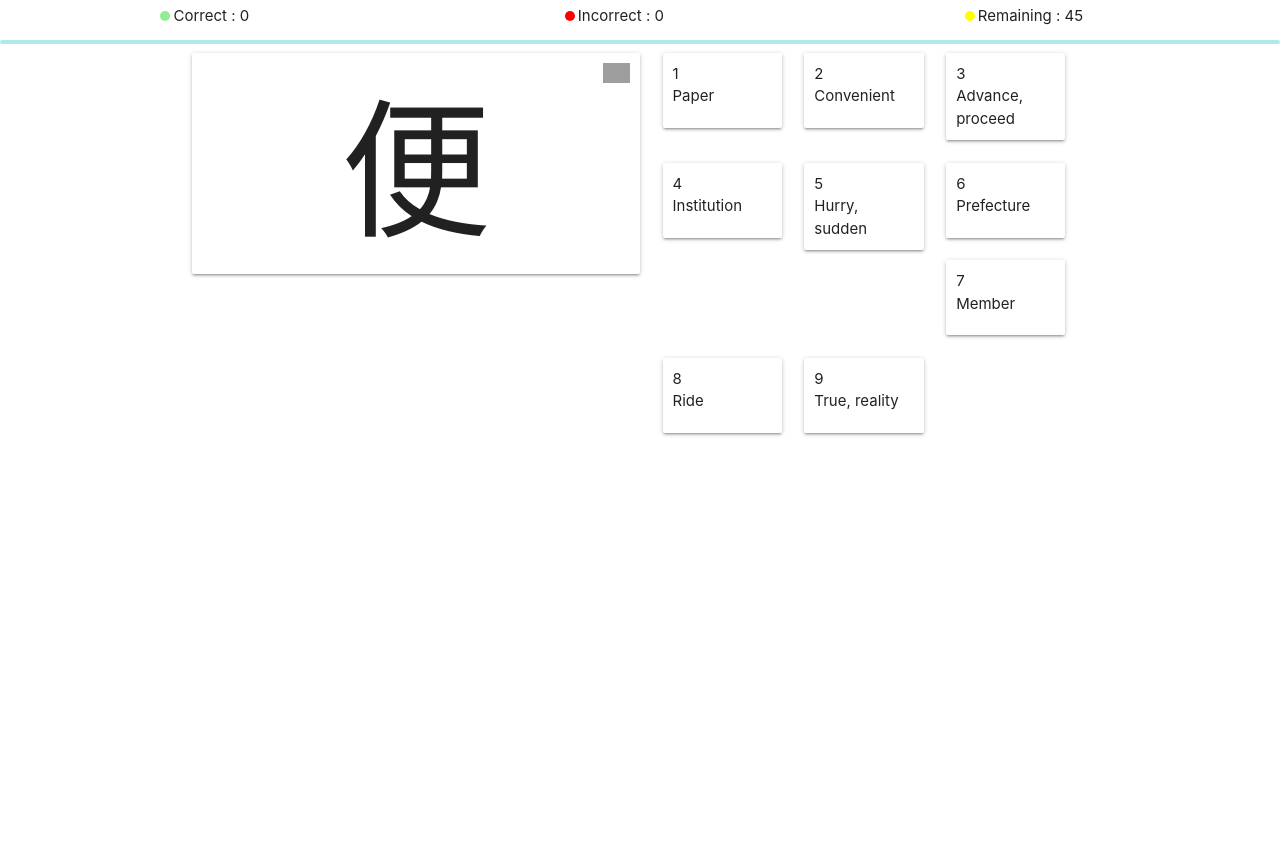
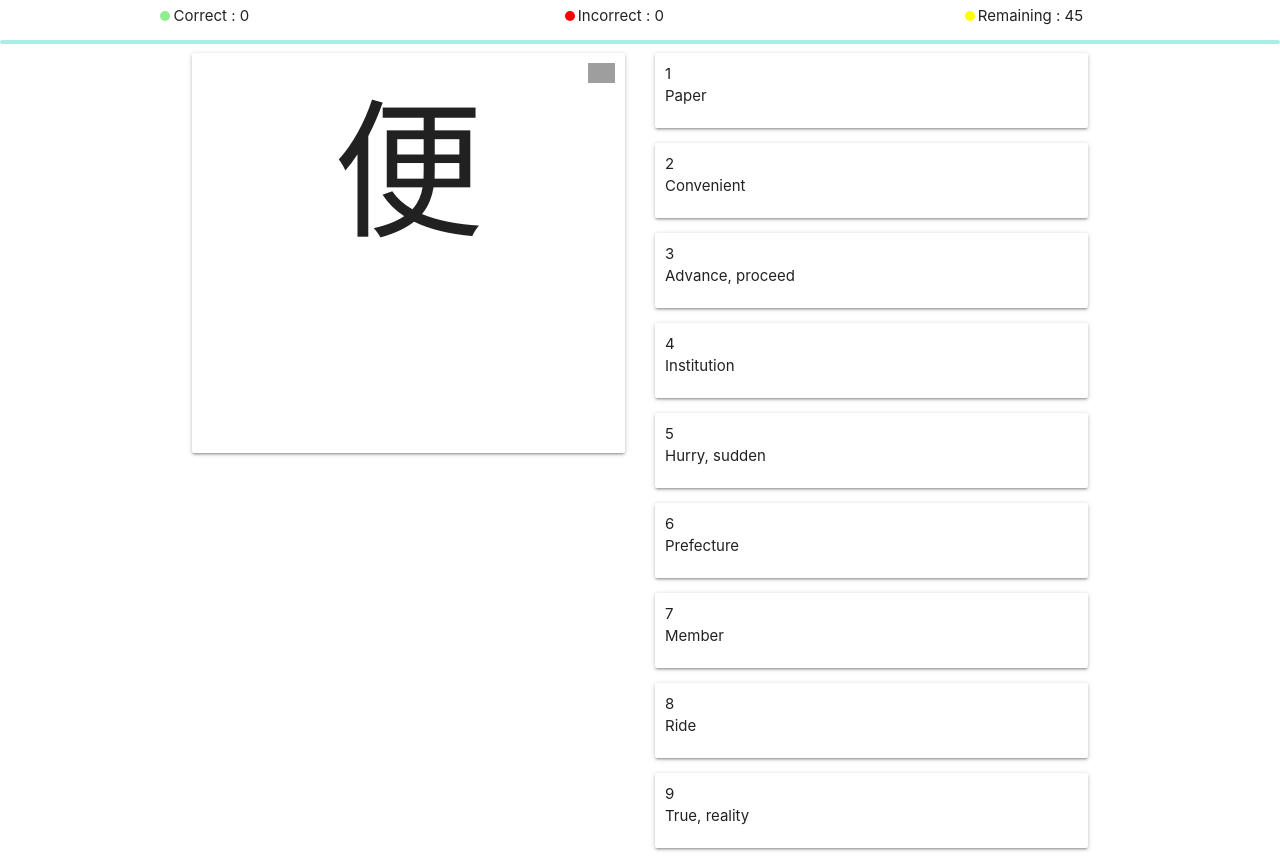
Before and after one commit to vlw0052/study-kanji, a React (Create React App) app: page / in a window 1280 px wide. Before the commit the page ends 800 px from the top, so only its background shows below. Built offline with nearby package versions, Linux system fonts and the light colour scheme; grey boxes are pictures that could not be loaded.

Commit message:
Added styles and formatted code

```diff
--- a/src/App.css
+++ b/src/App.css
@@ -18,10 +18,15 @@
   color: green;
 }
 
+.testing-section {
+  display: grid;
+  grid-template-columns: repeat(2, 1fr);
+  gap: 30px;
+}
+
 .main-card.card {
   position: relative;
   max-height: 50vh;
-  height: 50%;
 }
 
 .main-card:not(.answered) h2 {
@@ -29,7 +34,7 @@
   font-size: 10rem;
 }
 
-.row .col .mini-card {
+.mini-card {
   min-height: 75px;
   padding: 10px;
 }
--- a/src/App.js
+++ b/src/App.js
@@ -1,85 +1,81 @@
-import React, { useReducer, useEffect } from 'react';
+import React, { useState, useReducer, useEffect } from 'react';
 import './App.css';
-import data from './cards/data.json'
+import io from 'socket.io-client';
+import data from './cards/data.json';
 import MainCard from './cards/MainCard';
 import { createNewStartDeck, chooseRandomCard, getPercentage, moveCardTo, getNewAnswerCards } from './func';
 import MiniCards from './cards/MiniCards';
 import { ProgressBar } from './ProgressBar';
 import { Progress } from './Progress';
-import { deckReducer, initialState } from './deckReducer'
+import { deckReducer, initialState } from './deckReducer';
 
 export const App = () => {
+  let [state, dispatch] = useReducer(deckReducer, initialState);
 
-  let [state, dispatch] = useReducer(deckReducer, initialState)
-
-  useEffect(()=>{
-    const startDeck = createNewStartDeck(data)
-    const currentCard = chooseRandomCard(data.matchCards)
-    dispatch({ type: 'SET_DECK', payload: startDeck })
-    dispatch({ type: 'SET_CURRENT_CARD', payload: currentCard })
-    dispatch({ type: 'SET_ANSWER_CARDS', payload: getNewAnswerCards(startDeck, currentCard) })
-  }, [])
-
+  useEffect(() => {
+    const startDeck = createNewStartDeck(data);
+    const currentCard = chooseRandomCard(data.matchCards);
+    dispatch({ type: 'SET_DECK', payload: startDeck });
+    dispatch({ type: 'SET_CURRENT_CARD', payload: currentCard });
+    dispatch({ type: 'SET_ANSWER_CARDS', payload: getNewAnswerCards(startDeck, currentCard) });
+  }, []);
 
   const nextCard = () => {
-    const { isCorrectAnswer, deck, currentCard, isAnswered } = state
-    if (!isAnswered)
-      return
-    const newDeck = moveCardTo(isCorrectAnswer)(deck, currentCard)
-    const newCurrentCard = chooseRandomCard([...newDeck.unAnswered, ...newDeck.inCorrect])
+    const { isCorrectAnswer, deck, currentCard, isAnswered } = state;
+    if (!isAnswered) return;
+    const newDeck = moveCardTo(isCorrectAnswer)(deck, currentCard);
+    const newCurrentCard = chooseRandomCard([...newDeck.unAnswered, ...newDeck.inCorrect]);
     if (newCurrentCard) {
-      dispatch({ type: 'SET_DECK', payload: newDeck })
-      dispatch({ type: 'SET_CURRENT_CARD', payload: newCurrentCard })
-      dispatch({ type: 'SET_ANSWER_CARDS', payload: getNewAnswerCards(newDeck, newCurrentCard) })
-
+      dispatch({ type: 'SET_DECK', payload: newDeck });
+      dispatch({ type: 'SET_CURRENT_CARD', payload: newCurrentCard });
+      dispatch({ type: 'SET_ANSWER_CARDS', payload: getNewAnswerCards(newDeck, newCurrentCard) });
     } else {
-      dispatch({ type: 'SHOW_SCORE' })
+      dispatch({ type: 'SHOW_SCORE' });
     }
-  }
+  };
 
   const updateScore = (isCorrect = true) => {
-    const { score } = state
+    const { score } = state;
     const newScore = {
       correct: isCorrect ? score.correct + 1 : score.correct,
       total: score.total + 1
+    };
+    dispatch({ type: 'UPDATE_SCORE', score: newScore });
+  };
+
+  const onCardChosen = card => {
+    const { currentCard, isAnswered } = state;
+    if (isAnswered) return;
+    if (currentCard.kanji === card.kanji) {
+      dispatch({ type: 'SET_ANSWERED_CORRECT' });
+      updateScore(true);
+    } else {
+      dispatch({ type: 'SET_ANSWERED_INCORRECT' });
+      updateScore(false);
     }
-    dispatch({ type: 'UPDATE_SCORE', score: newScore })
-  }
+  };
 
-  const onCardChosen = (card) => {
-    const { currentCard, isAnswered } = state
-    if (isAnswered)
-      return
-    if (currentCard.kanji === card.kanji) {
-      dispatch({ type: 'SET_ANSWERED_CORRECT' })
-      updateScore(true)
-    } else {
-      dispatch({ type: 'SET_ANSWERED_INCORRECT' })
-      updateScore(false)
-    }
-  }
-
-  const { currentCard, score, isAnswered, isCorrectAnswer, deck, answerCards } = state
+  const { currentCard, score, isAnswered, isCorrectAnswer, deck, answerCards } = state;
   return (
-      <div className="app-container">
-        <div className="progress-header">
+    <div className='app-container'>
+      <div className='progress-header'>
         <Progress color={'lightgreen'} text='Correct' number={deck.correct.length} />
         <Progress color={'red'} text='Incorrect' number={deck.inCorrect.length} />
         <Progress color={'yellow'} text='Remaining' number={deck.unAnswered.length} />
         <ProgressBar numerator={score.correct} denominator={score.total} />
       </div>
-        <div className="container">
-          {
-            state.showScore ?
-              <h1>Your score {getPercentage(score.correct, score.total)}  </h1> :
-              <div className="row">
+      <div className='container'>
+        {state.showScore ? (
+          <h1>Your score {getPercentage(score.correct, score.total)} </h1>
+        ) : (
+          <main className='testing-section'>
             <MainCard currentCard={currentCard} onClick={nextCard} isAnswered={isAnswered} isCorrectAnswer={isCorrectAnswer} />
             <MiniCards onCardChosen={onCardChosen} answerCards={answerCards} isAnswered={isAnswered} nextCard={nextCard} />
-              </div>
-          }
+          </main>
+        )}
       </div>
     </div>
   );
-}
+};
 
 export default App;
--- a/src/cards/MainCard.js
+++ b/src/cards/MainCard.js
@@ -1,25 +1,29 @@
-import React from 'react'
+import React from 'react';
 import { getRandomItems } from '../func';
 
 export default function MainCard({ currentCard, isAnswered, isCorrectAnswer, onClick }) {
-        if(!currentCard) return 'No Card'
-        return (
-            <div className={`main-card card col m6 s12 ${isAnswered && isCorrectAnswer ? 'correct':''} ${isAnswered ? 'answered':''}`}>
-                <a href={`https://jisho.org/search/%23kanji%20${currentCard ? currentCard.kanji : '' }`} target='_blank' rel="noopener noreferrer">
-                <img className="jisho-link" src={'/jisho.png'} alt="Link to jisho" >
-                </img>
-                </a>
-                <h2>{currentCard.kanji} {isAnswered ? ':' + currentCard.english:''}</h2>
-                {
-                    isAnswered && currentCard.examples
-                        &&
-                    getRandomItems(currentCard.examples, { numberOfItems: 4 }).map((ex, i)=><div key={`${i}-${ex.englishWord}`}> {ex.kanjiWord} ({ex.kanaWord}) : {ex.englishWord}  </div>)
-                }
-                { isAnswered && <div onClick={onClick} className="next-button">
-                   <i className="small material-icons">
-                   arrow_forward
-                   </i>
-                </div>}
-            </div>
-        )
+  if (!currentCard) return 'No Card';
+  return (
+    <div className={`main-card card ${isAnswered && isCorrectAnswer ? 'correct' : ''} ${isAnswered ? 'answered' : ''}`}>
+      <a href={`https://jisho.org/search/%23kanji%20${currentCard ? currentCard.kanji : ''}`} target='_blank' rel='noopener noreferrer'>
+        <img className='jisho-link' src={'/jisho.png'} alt='Link to jisho' />
+      </a>
+      <h2>
+        {currentCard.kanji} {isAnswered ? ':' + currentCard.english : ''}
+      </h2>
+      {isAnswered &&
+        currentCard.examples &&
+        getRandomItems(currentCard.examples, { numberOfItems: 4 }).map((ex, i) => (
+          <div key={`${i}-${ex.englishWord}`}>
+            {' '}
+            {ex.kanjiWord} ({ex.kanaWord}) : {ex.englishWord}{' '}
+          </div>
+        ))}
+      {isAnswered && (
+        <div onClick={onClick} className='next-button'>
+          <i className='small material-icons'>arrow_forward</i>
+        </div>
+      )}
+    </div>
+  );
 }
--- a/src/cards/MiniCards.js
+++ b/src/cards/MiniCards.js
@@ -28,9 +28,9 @@ export const MiniCards = ({
     }
   };
   return (
-    <div className={'cards-group col m6 s12'}>
+    <div className={'cards-group'}>
       {answerCards.map((card, i) => (
-        <div className='col s4'>
+        <div className=''>
           <div
             tabIndex={0}
             key={card.english}
```
Also changed, not shown: parseData.js (added, +80 -0 lines). Lines whose indentation alone changed are shown as unchanged.
